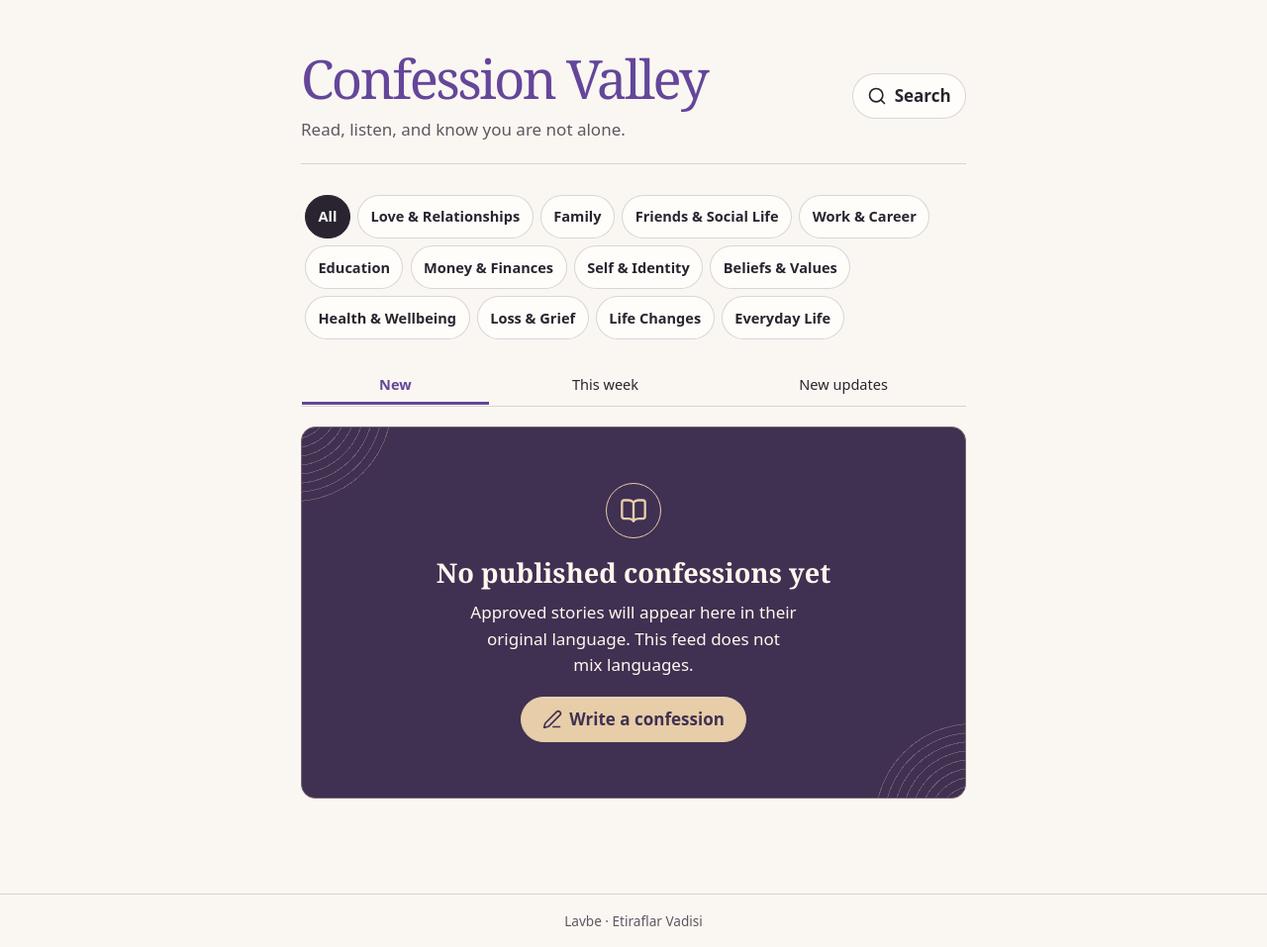
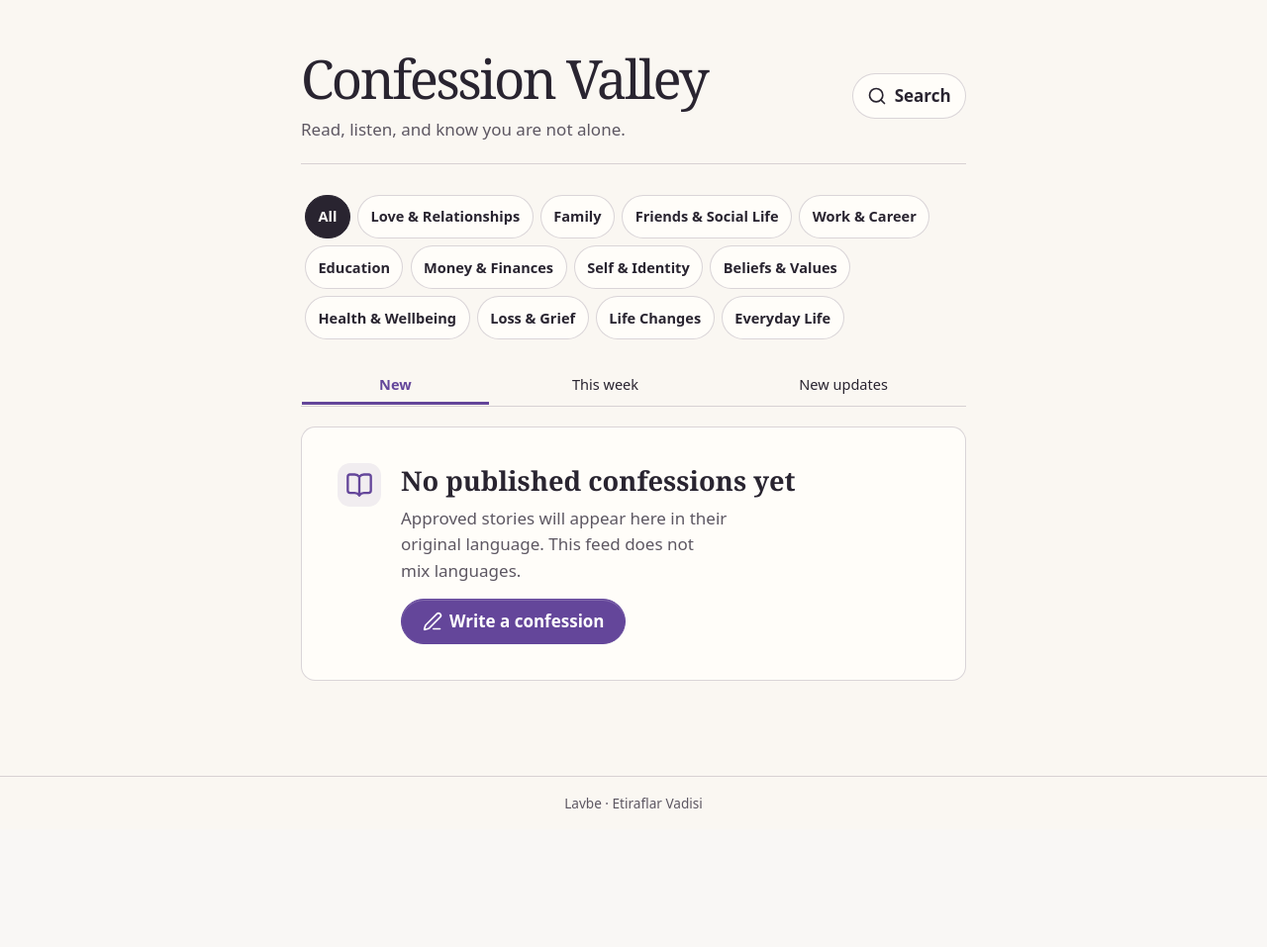
Before and after one commit to fuadoglu/LavbeEtiraf, a Laravel app: page /en in a window 1280 px wide. Shown: the part 68-1025 px from the top of the page at 99% size. After the commit the page ends 885 px from the top, so only its background shows below. Run offline with Laravel 12, Linux system fonts and the light colour scheme; data that the repository does not hold is empty; style sheets or scripts are compiled from the project's sources.

Commit message:
Balance feed hierarchy and simplify the empty reading state

```diff
--- a/resources/css/app.css
+++ b/resources/css/app.css
@@ -194,7 +194,7 @@ button, a, input, select, textarea { -webkit-tap-highlight-color: transparent; }
 }
 
 .feed-heading { margin-block: .5rem 1.6rem; }
-.feed-heading h1 { color: var(--action); font-size: clamp(2.2rem, 4.6vw, 3.4rem); font-weight: 500; letter-spacing: -.047em; line-height: 1.07; }
+.feed-heading h1 { color: var(--text); font-size: clamp(2.2rem, 4.6vw, 3.4rem); font-weight: 500; letter-spacing: -.047em; line-height: 1.07; }
 .feed-heading p { max-width: 42ch; line-height: 1.6; }
 .feed-search { border-radius: 2rem; border-color: var(--line); }
 .feed-controls { gap: 1.1rem; }
@@ -222,35 +222,29 @@ button, a, input, select, textarea { -webkit-tap-highlight-color: transparent; }
     .feed-search, .empty-state .button, .topic-chip, .sort-link { transition: background-color 140ms ease, border-color 140ms ease; }
 }
 
-/* A printed endpaper for the feed's empty state. */
 .feed-controls + .empty-state {
-    --paper: #403052;
-    --letter: #fff8ed;
-    --foil: #e7cda8;
-    isolation: isolate;
-    position: relative;
-    overflow: hidden;
-    background: var(--paper);
-    border: 1px solid color-mix(in srgb, var(--foil) 35%, var(--paper));
-    color: var(--letter);
-    padding-inline: 1.5rem;
+    grid-template-columns: auto minmax(0, 1fr);
+    column-gap: clamp(.8rem, 2vw, 1.25rem);
+    row-gap: .45rem;
+    align-items: start;
+    justify-items: start;
+    padding: clamp(1.2rem, 4vw, 2.25rem);
+    background: var(--surface);
+    text-align: start;
 }
-.feed-controls + .empty-state::before,
-.feed-controls + .empty-state::after {
-    content: "";
-    position: absolute;
-    z-index: -1;
-    inline-size: 13rem;
-    block-size: 13rem;
-    border-radius: 50%;
-    pointer-events: none;
-    background: repeating-radial-gradient(circle, transparent 0 8px, color-mix(in srgb, var(--foil) 26%, transparent) 8px 9px);
+.feed-controls + .empty-state .empty-mark {
+    grid-row: 1 / span 2;
+    width: 2.75rem;
+    height: 2.75rem;
+    margin: 0;
+    border-radius: .8rem;
+    box-shadow: none;
 }
-.feed-controls + .empty-state::before { inset: -8rem auto auto -7rem; }
-.feed-controls + .empty-state::after { inset: auto -7rem -8rem auto; }
-.feed-controls + .empty-state .empty-mark { background: transparent; box-shadow: none; border: 1px solid var(--foil); }
-.feed-controls + .empty-state .icon { color: var(--foil); }
-.feed-controls + .empty-state p { color: var(--letter); }
-.feed-controls + .empty-state .button { background: var(--foil); border-color: var(--foil); color: var(--paper); }
+.feed-controls + .empty-state h2 { align-self: center; line-height: 1.3; }
+.feed-controls + .empty-state :is(p, .button) { grid-column: 2; }
 .feed-controls + .empty-state .button .icon { color: currentColor; }
-.feed-controls + .empty-state .button:is(:hover, :focus-visible) { background: var(--letter); outline-color: var(--letter); }
+@media (max-width: 400px) {
+    .feed-controls + .empty-state { grid-template-columns: minmax(0, 1fr); }
+    .feed-controls + .empty-state .empty-mark { grid-row: auto; margin-bottom: .35rem; }
+    .feed-controls + .empty-state :is(p, .button) { grid-column: 1; }
+}
```
